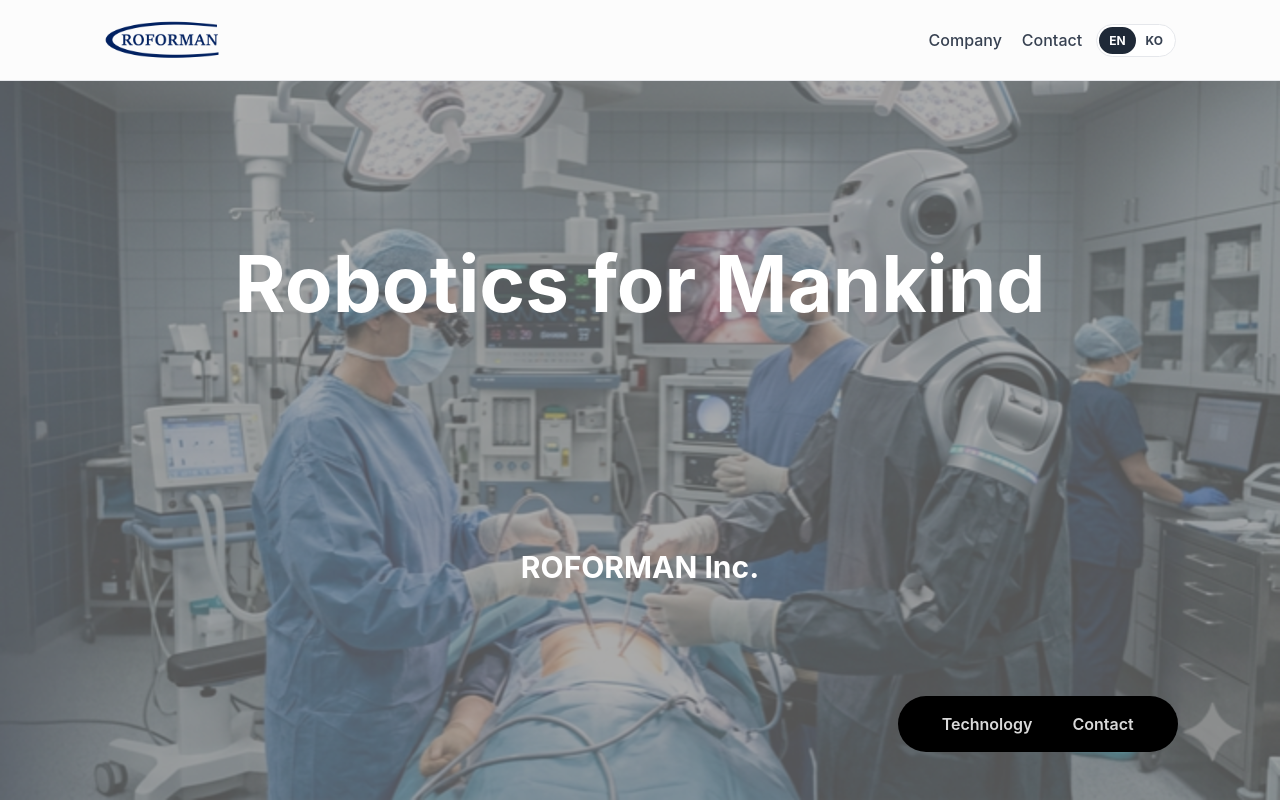
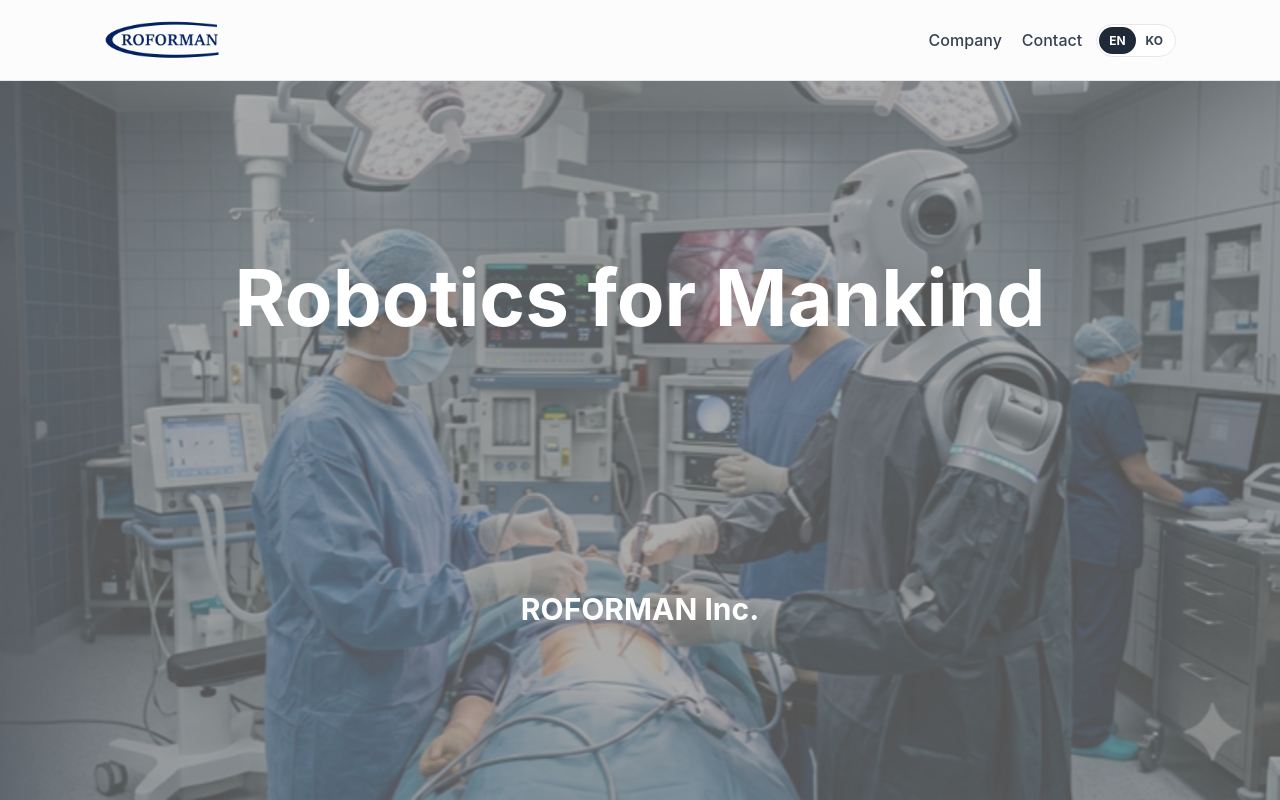
Before and after one commit to roforman/roforman.github.io, a Next.js app: page / in a window 1280 px wide. Shown: the top 800 px of the page. Built offline with nearby package versions, Linux system fonts and the light colour scheme; a web font is replaced by a local one.

Commit message:
style: 히어로 섹션 검은색 메뉴바 제거

```diff
--- a/src/app/page.tsx
+++ b/src/app/page.tsx
@@ -1,6 +1,5 @@
 'use client'
 
-import Link from 'next/link'
 import Image from 'next/image'
 import { useI18n } from '@/i18n/I18nContext'
 import styles from '@/styles/home.module.css'
@@ -17,10 +16,6 @@
         <div className={styles.heroContent}>
           <h1>{t('home.heroTitle')}</h1>
           <p dangerouslySetInnerHTML={{ __html: t('home.heroBody') }} />
-        </div>
-        <div className={styles.heroQuickLinks}>
-          <Link href="/company/#technology">{t('home.quickTechnology')}</Link>
-          <Link href="/contact/">{t('home.quickContact')}</Link>
         </div>
       </section>
 
```
